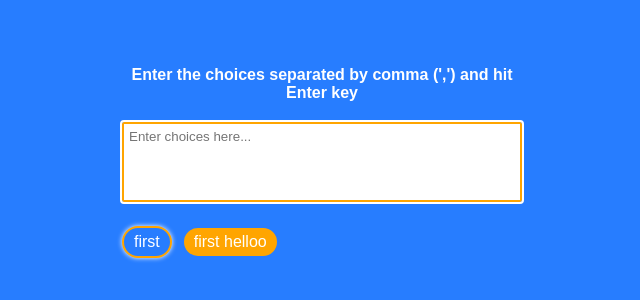
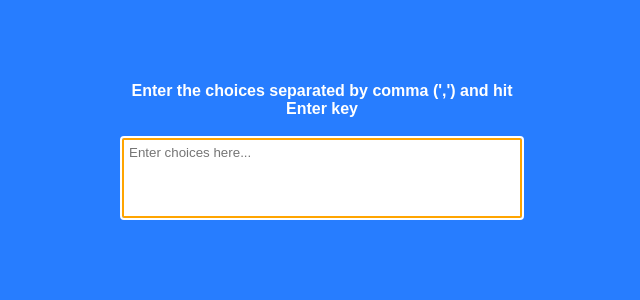
Before and after one commit to ashupra222/50-javascript-project, a plain HTML site: page Project 13/index.html in a window 1280 px wide. Shown: the part 238-538 px from the top of the page, without its empty margins (318-958 px from the left). Drawn offline with Linux system fonts and the light colour scheme; a web font is replaced by a local one.

Commit message:
Project 13: updated

```diff
--- a/Project 13/index.html
+++ b/Project 13/index.html
@@ -11,12 +11,6 @@
         <h4>Enter the choices separated by comma (',') and hit Enter key</h4>
         <textarea placeholder="Enter choices here..." id="choices-input"></textarea>
         <div class="choices-container">
-            <div class="choice selected">
-                first
-            </div>
-            <div class="choice">
-                first helloo
-            </div>
         </div>
 
     </div>
```
